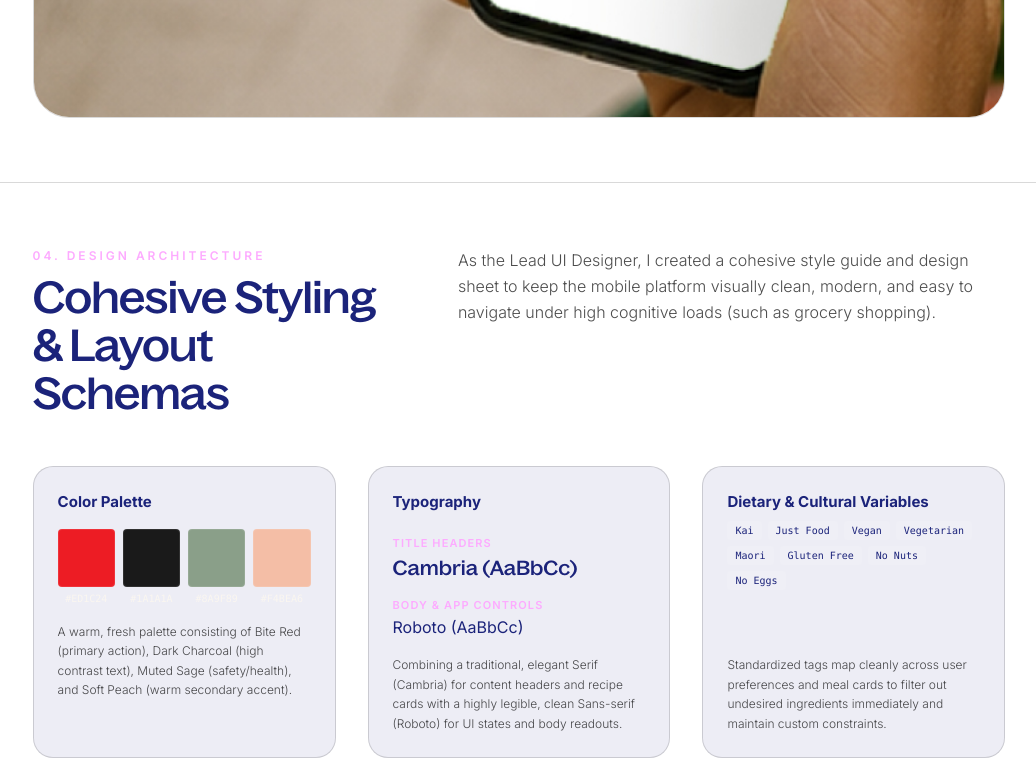
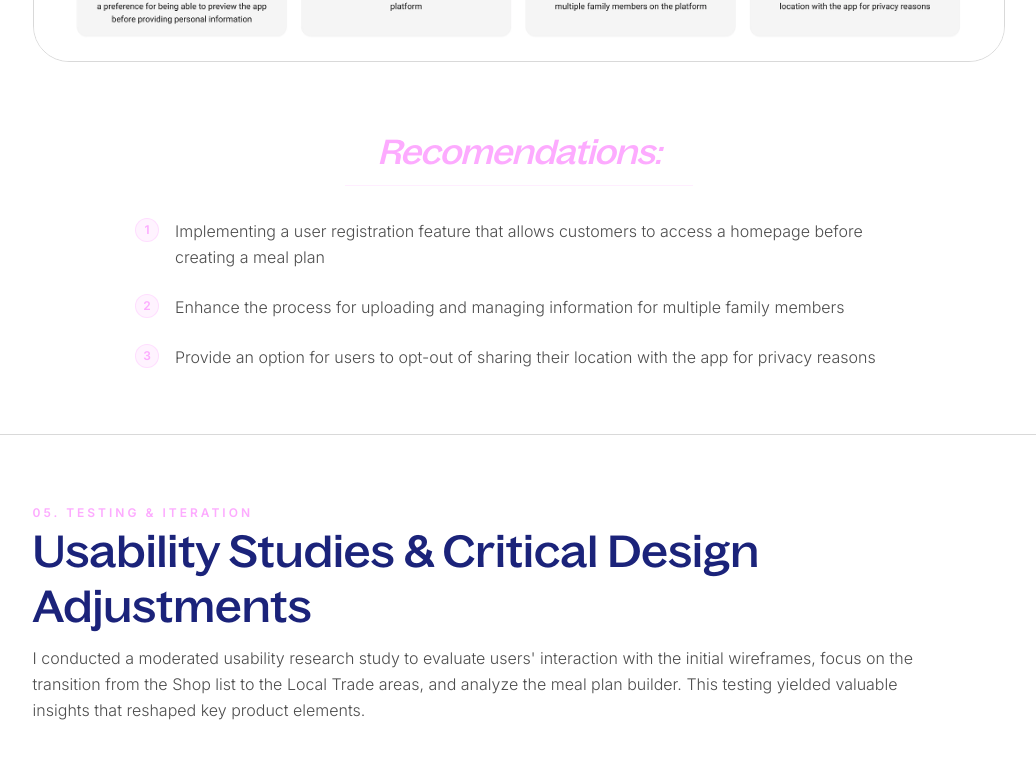
Before and after one commit to FlorenciaRequejo/flor-portfolio, a Next.js app: page /ux-design in a window 1280 px wide. Shown: the part 4600-5370 px from the top of the page, without its empty margins (121-1157 px from the left). Built offline with nearby package versions, Linux system fonts and the light colour scheme.

Commit message:
Add Recommendations section under findings image on UX page

```diff
--- a/app/ux-design/page.tsx
+++ b/app/ux-design/page.tsx
@@ -503,7 +503,7 @@
           {/* Featured Low-fi Image */}
           <div className="mt-8">
             <Image
-              src="/bite-app-mockup.jpg"
+              src="/bite-ideation.webp"
               alt="Bite App Low-fidelity Prototype Showcase"
               width={0}
               height={0}
@@ -524,87 +524,51 @@
         className="w-full py-16 border-t border-[var(--cs-border)]"
       >
         <div className="mx-auto w-full px-4 md:px-0 max-w-full md:max-w-[min(76vw,1260px)] space-y-12">
-          <div className="grid grid-cols-1 lg:grid-cols-12 gap-8 lg:gap-12 text-left items-start">
-            <div className="lg:col-span-5 flex flex-col gap-2">
+          <div className="grid grid-cols-1 md:grid-cols-12 gap-8 md:gap-12 text-left items-start">
+            <div className="md:col-span-12 font-sans text-[15px] md:text-[16px] leading-[26px] text-[var(--cs-muted)] font-light space-y-4">
               <span className="font-sans text-[11px] md:text-[12px] font-semibold uppercase tracking-[3px] text-[var(--cs-highlight)]">
-                04. Design Architecture
+                3. Test
               </span>
               <h2 className="font-serif text-[32px] md:text-[44px] text-[var(--cs-primary)] leading-[1.1] font-normal tracking-tight">
-                Cohesive Styling & Layout Schemas
+                Usability study: findings
               </h2>
-            </div>
-            <div className="lg:col-span-7 font-sans text-[15px] md:text-[16px] leading-[26px] text-[var(--cs-muted)] font-light space-y-4">
               <p>
-                As the Lead UI Designer, I created a cohesive style guide and design sheet to keep the mobile platform visually clean, modern, and easy to navigate under high cognitive loads (such as grocery shopping).
-              </p>
+                I conducted a moderated research study to evaluate users' ability to complete key tasks and gather feedback on specific features, such as the transition from the Shop to Trade function and the meal plan generation feature              </p>
             </div>
           </div>
 
-          {/* Style Sheet Specifics */}
-          <div className="grid grid-cols-1 md:grid-cols-3 gap-8 text-left">
-            {/* Color Palette */}
-            <div className="p-6 rounded-[20px] bg-[var(--cs-accent-bg)] border border-[var(--cs-border)] space-y-4">
-              <h4 className="font-sans text-[15px] font-bold text-[var(--cs-primary)]">Color Palette</h4>
-              <div className="grid grid-cols-4 gap-2">
-                <div className="flex flex-col items-center">
-                  <div className="w-full aspect-square rounded bg-[#ED1C24] border border-white/10" />
-                  <span className="text-[10px] mt-1 font-mono">#ED1C24</span>
-                </div>
-                <div className="flex flex-col items-center">
-                  <div className="w-full aspect-square rounded bg-[#1A1A1A] border border-white/10" />
-                  <span className="text-[10px] mt-1 font-mono">#1A1A1A</span>
-                </div>
-                <div className="flex flex-col items-center">
-                  <div className="w-full aspect-square rounded bg-[#8A9F89] border border-white/10" />
-                  <span className="text-[10px] mt-1 font-mono">#8A9F89</span>
-                </div>
-                <div className="flex flex-col items-center">
-                  <div className="w-full aspect-square rounded bg-[#F4BEA6] border border-white/10" />
-                  <span className="text-[10px] mt-1 font-mono">#F4BEA6</span>
-                </div>
-              </div>
-              <p className="font-sans text-[12px] text-[var(--cs-muted)] font-light leading-relaxed">
-                A warm, fresh palette consisting of Bite Red (primary action), Dark Charcoal (high contrast text), Muted Sage (safety/health), and Soft Peach (warm secondary accent).
-              </p>
-            </div>
+          {/* Featured Image */}
+          <div className="mt-8">
+            <Image
+              src="/bite-test-findings.webp"
+              alt="Bite App User Experience Showcase"
+              width={0}
+              height={0}
+              sizes="100vw"
+              className="w-full h-auto rounded-[24px] md:rounded-[36px] border border-[var(--cs-border)]"
+              style={{ width: '100%', height: 'auto' }}
+            />
+          </div>
 
-            {/* Typography Pairing */}
-            <div className="p-6 rounded-[20px] bg-[var(--cs-accent-bg)] border border-[var(--cs-border)] space-y-4">
-              <h4 className="font-sans text-[15px] font-bold text-[var(--cs-primary)]">Typography</h4>
-              <div className="space-y-2">
-                <div>
-                  <span className="text-[11px] uppercase tracking-widest text-[var(--cs-highlight)] font-semibold">Title Headers</span>
-                  <p className="font-serif text-[20px] text-[var(--cs-primary)]">Cambria (AaBbCc)</p>
-                </div>
-                <div>
-                  <span className="text-[11px] uppercase tracking-widest text-[var(--cs-highlight)] font-semibold">Body & App Controls</span>
-                  <p className="font-sans text-[16px] text-[var(--cs-primary)]">Roboto (AaBbCc)</p>
-                </div>
-              </div>
-              <p className="font-sans text-[12px] text-[var(--cs-muted)] font-light leading-relaxed">
-                Combining a traditional, elegant Serif (Cambria) for content headers and recipe cards with a highly legible, clean Sans-serif (Roboto) for UI states and body readouts.
-              </p>
-            </div>
-
-            {/* Categorization Tags */}
-            <div className="p-6 rounded-[20px] bg-[var(--cs-accent-bg)] border border-[var(--cs-border)] space-y-4 flex flex-col justify-between">
-              <div>
-                <h4 className="font-sans text-[15px] font-bold text-[var(--cs-primary)] mb-2">Dietary & Cultural Variables</h4>
-                <div className="flex flex-wrap gap-1.5">
-                  {["Kai", "Just Food", "Vegan", "Vegetarian", "Maori", "Gluten Free", "No Nuts", "No Eggs"].map((label) => (
-                    <span
-                      key={label}
-                      className="px-2 py-0.5 rounded bg-white/10 text-[10px] font-mono text-[var(--cs-primary)] font-light"
-                    >
-                      {label}
-                    </span>
-                  ))}
-                </div>
-              </div>
-              <p className="font-sans text-[12px] text-[var(--cs-muted)] font-light leading-relaxed">
-                Standardized tags map cleanly across user preferences and meal cards to filter out undesired ingredients immediately and maintain custom constraints.
-              </p>
-            </div>
+          {/* Recommendations Block */}
+          <div className="mt-16 flex flex-col items-center text-center max-w-3xl mx-auto space-y-8">
+            <h3 className="font-serif text-[26px] md:text-[34px] text-[var(--cs-highlight)] tracking-tight font-normal italic border-b border-[var(--cs-highlight)]/20 pb-2 w-fit px-8">
+              Recomendations:
+            </h3>
+            <ul className="space-y-6 text-left font-sans text-[15px] md:text-[16px] leading-[26px] text-[var(--cs-muted)] font-light w-full">
+              {[
+                "Implementing a user registration feature that allows customers to access a homepage before creating a meal plan",
+                "Enhance the process for uploading and managing information for multiple family members",
+                "Provide an option for users to opt-out of sharing their location with the app for privacy reasons"
+              ].map((rec, index) => (
+                <li key={index} className="flex gap-4 items-start">
+                  <span className="flex-shrink-0 w-6 h-6 rounded-full bg-[var(--cs-highlight-bg)] border border-[var(--cs-highlight)]/30 flex items-center justify-center text-[12px] font-semibold text-[var(--cs-highlight)]">
+                    {index + 1}
+                  </span>
+                  <p>{rec}</p>
+                </li>
+              ))}
+            </ul>
           </div>
         </div>
       </motion.section>
```
Also changed, not shown: public/bite-ideation.webp (added), public/bite-test-findings.webp (added).
